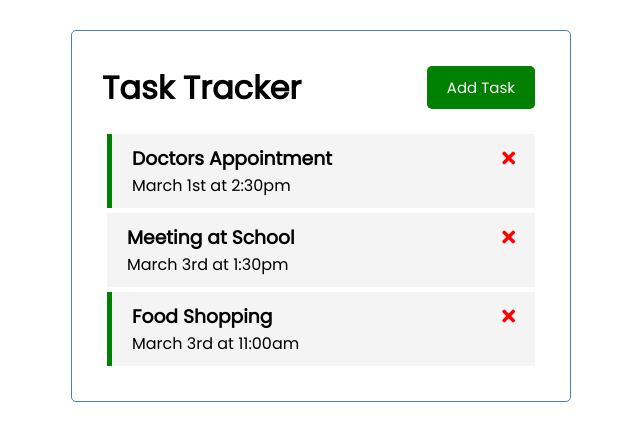
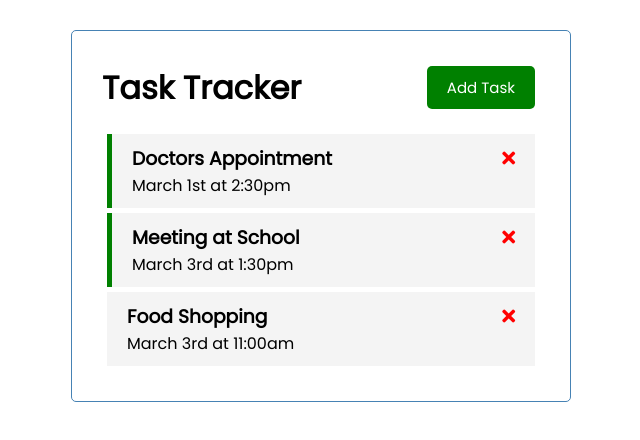
Before and after one commit to Gichunga/vue-2021, a Vue app: page / in a window 1280 px wide. Shown: the top 440 px of the page, without its empty margins (319-959 px from the left). Built offline with nearby package versions, Linux system fonts and the light colour scheme.

Commit message:
minor changes

```diff
--- a/src/App.vue
+++ b/src/App.vue
@@ -49,13 +49,13 @@ export default {
         id: 2,
         text: 'Meeting at School',
         day: 'March 3rd at 1:30pm',
-        reminder: false,
+        reminder: true,
       },
       {
         id: 3,
         text: 'Food Shopping',
         day: 'March 3rd at 11:00am',
-        reminder: true,
+        reminder: false,
       },
     ]
   },
```
